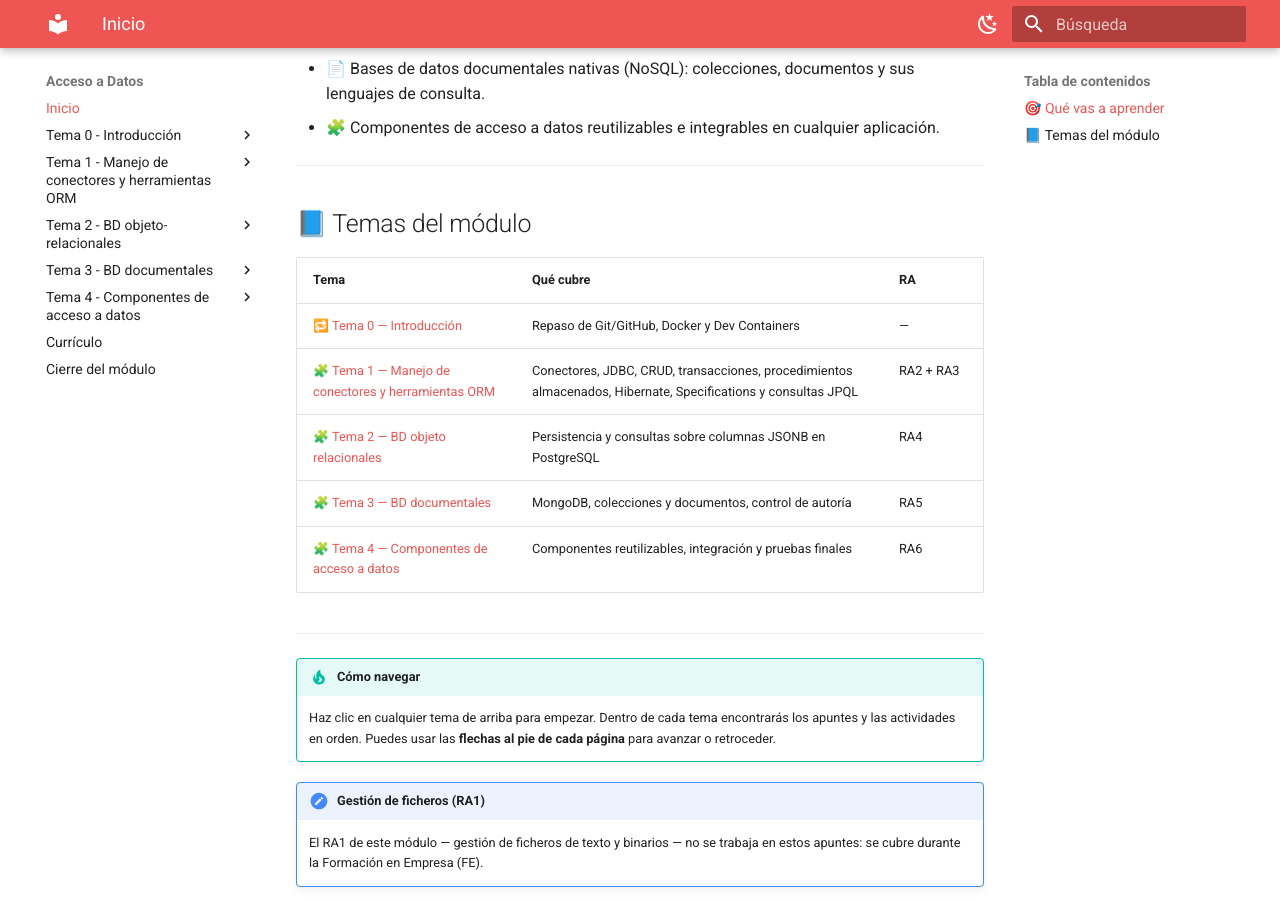
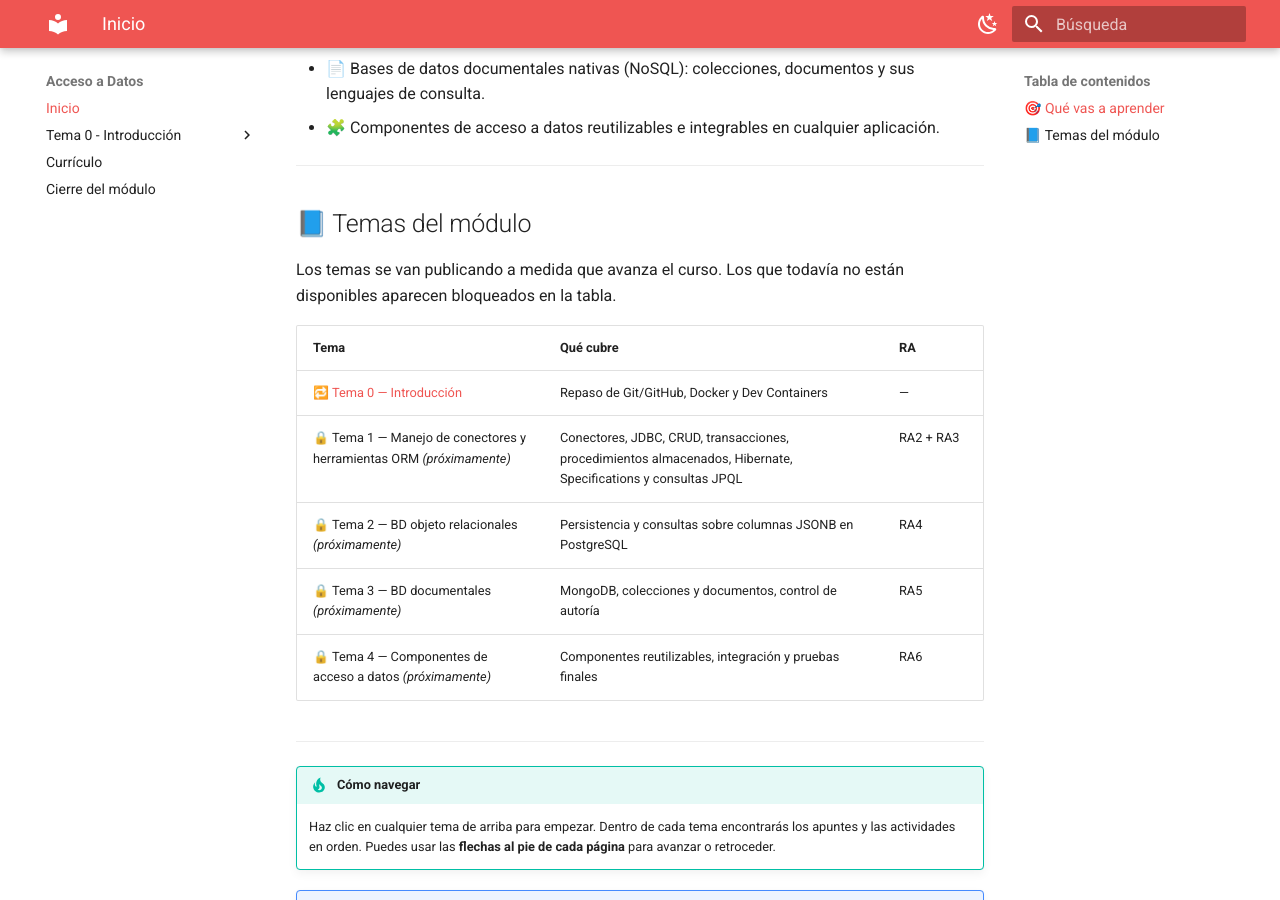
Before and after one commit to aitorventura/acceso-a-datos, an MkDocs documentation site: the page built from docs/index.md, in a window 1280 px wide and 900 px high, scrolled down 537 px. Built offline with MkDocs 1.6.1 and Material for MkDocs 9.7.7, drawn with Linux system fonts in a browser that asks for light colours; some of the changed lines change nothing that is shown.

Commit message:
Publica solo Tema 0 y deja Tema 1-4 bloqueados hasta que avance el curso

```diff
--- a/docs/index.md
+++ b/docs/index.md
@@ -18,13 +18,18 @@ En este módulo aprendes a que tus programas guarden y recuperen información de
 
 ## 📘 Temas del módulo
 
+Los temas se van publicando a medida que avanza el curso. Los que todavía no están disponibles aparecen bloqueados en la tabla.
+
 | Tema | Qué cubre | RA |
 |------|-----------|-----|
 | 🔁 [Tema 0 — Introducción](tema0/index.md) | Repaso de Git/GitHub, Docker y Dev Containers | — |
-| 🧩 [Tema 1 — Manejo de conectores y herramientas ORM](tema1/index.md) | Conectores, JDBC, CRUD, transacciones, procedimientos almacenados, Hibernate, Specifications y consultas JPQL | RA2 + RA3 |
-| 🧩 [Tema 2 — BD objeto relacionales](tema2/index.md) | Persistencia y consultas sobre columnas JSONB en PostgreSQL | RA4 |
-| 🧩 [Tema 3 — BD documentales](tema3/index.md) | MongoDB, colecciones y documentos, control de autoría | RA5 |
-| 🧩 [Tema 4 — Componentes de acceso a datos](tema4/index.md) | Componentes reutilizables, integración y pruebas finales | RA6 |
+| 🔒 Tema 1 — Manejo de conectores y herramientas ORM *(próximamente)* | Conectores, JDBC, CRUD, transacciones, procedimientos almacenados, Hibernate, Specifications y consultas JPQL | RA2 + RA3 |
+| 🔒 Tema 2 — BD objeto relacionales *(próximamente)* | Persistencia y consultas sobre columnas JSONB en PostgreSQL | RA4 |
+| 🔒 Tema 3 — BD documentales *(próximamente)* | MongoDB, colecciones y documentos, control de autoría | RA5 |
+| 🔒 Tema 4 — Componentes de acceso a datos *(próximamente)* | Componentes reutilizables, integración y pruebas finales | RA6 |
+
+<!-- Al desbloquear un tema (ver mkdocs.yml): cambia su fila de "🔒 Tema N — título *(próximamente)*"
+     a "[emoji] [Tema N — título](temaN/index.md)", igual que la fila del Tema 0. -->
 
 ---
 
--- a/mkdocs.yml
+++ b/mkdocs.yml
@@ -1,3 +1,15 @@
+# ── Desbloqueo progresivo de temas ──────────────────────────────────────────
+# Para publicar un tema nuevo cuando llegue su semana:
+#   1. Quita su línea de "exclude_docs" (abajo).
+#   2. Descomenta su bloque en "nav" (quita el "# " de cada línea de ese tema).
+#   3. mkdocs gh-deploy
+# Los temas listados en exclude_docs NO se generan en el sitio (ni siquiera por URL directa).
+exclude_docs: |
+  tema1/*
+  tema2/*
+  tema3/*
+  tema4/*
+
 site_name: Acceso a Datos
 
 theme:
@@ -51,59 +63,59 @@ nav:
           - Dev Containers:
               - Dev Containers: tema0/dev-containers.md
               - Actividad 0.7 - Tu primer Dev Container: tema0/actividad_0_7.md
-  - Tema 1 - Manejo de conectores y herramientas ORM:
-      - Tema 1 - Introducción: tema1/index.md
-      - Fundamentos de Spring Boot: tema1/spring-boot-fundamentos.md
-      - Conectores y protocolos:
-          - Conectores y protocolos: tema1/conectores-y-protocolos.md
-          - Actividad 1.1 - Docker Compose + PostgreSQL: tema1/actividad_1_1.md
-      - CRUD y transacciones:
-          - CRUD y transacciones: tema1/operaciones-crud-transacciones.md
-          - Actividad 1.2 - CRUD completo y DTOs: tema1/actividad_1_2.md
-      - JDBC puro:
-          - JDBC puro: tema1/jdbc-puro.md
-          - Actividad 1.3 - Acceso con JDBC puro: tema1/actividad_1_3.md
-      - Procedimientos almacenados:
-          - Procedimientos almacenados: tema1/procedimientos-almacenados.md
-          - Actividad 1.4 - Procedimiento con JdbcTemplate: tema1/actividad_1_4.md
-      - Hibernate a fondo - decisiones de mapeo y ciclo de vida: tema1/hibernate-a-fondo.md
-      - Consultas dinámicas - Specifications y paginación:
-          - Consultas dinámicas - Specifications y paginación: tema1/consultas-dinamicas.md
-          - Actividad 1.5 - Consultas con Specifications: tema1/actividad_1_5.md
-      - Consultas JPQL y transacciones:
-          - Consultas JPQL y transacciones: tema1/consultas-jpql-transacciones.md
-          - Actividad 1.6 - Ranking con @Query JPQL: tema1/actividad_1_6.md
-  - Tema 2 - BD objeto-relacionales:
-      - Tema 2 - Introducción: tema2/index.md
-      - Persistencia de objetos con JSONB:
-          - Persistencia de objetos con JSONB: tema2/persistencia-objetos-jsonb.md
-          - Actividad 2.1 - La columna detallesPlataforma: tema2/actividad_2_1.md
-      - Consultas sobre JSONB:
-          - Consultas sobre JSONB: tema2/consultas-jsonb.md
-          - Actividad 2.2 - Filtrar con jsonb_exists: tema2/actividad_2_2.md
-      - BD orientadas a objetos:
-          - BD orientadas a objetos: tema2/bd-orientadas-a-objetos.md
-          - Actividad 2.3 - Pruebas de integración, JSONB y errores: tema2/actividad_2_3.md
-  - Tema 3 - BD documentales:
-      - Tema 3 - Introducción: tema3/index.md
-      - Conexión a MongoDB:
-          - Conexión a MongoDB: tema3/conexion-mongodb.md
-          - Actividad 3.1 - Reseñas en MongoDB: tema3/actividad_3_1.md
-      - Colecciones documentales:
-          - Colecciones documentales: tema3/colecciones-documentales.md
-          - Actividad 3.2 - Tu propia colección documental: tema3/actividad_3_2.md
-      - Modificación de documentos:
-          - Modificación de documentos: tema3/modificacion-documentos.md
-          - Actividad 3.3 - PUT de reseñas con autoría: tema3/actividad_3_3.md
-  - Tema 4 - Componentes de acceso a datos:
-      - Tema 4 - Introducción: tema4/index.md
-      - Componentes:
-          - Componentes: tema4/componentes-conectores-orm.md
-          - Actividad 4.1 - CatalogoConsultaService: tema4/actividad_4_1.md
-          - Actividad 4.2 - Mismo patrón, otro motor: tema4/actividad_4_2.md
-      - Integración y pruebas:
-          - Integración y pruebas: tema4/integracion-y-pruebas.md
-          - Actividad 4.3 - Integración final del proyecto: tema4/actividad_4_3.md
+  # - Tema 1 - Manejo de conectores y herramientas ORM:
+  #     - Tema 1 - Introducción: tema1/index.md
+  #     - Fundamentos de Spring Boot: tema1/spring-boot-fundamentos.md
+  #     - Conectores y protocolos:
+  #         - Conectores y protocolos: tema1/conectores-y-protocolos.md
+  #         - Actividad 1.1 - Docker Compose + PostgreSQL: tema1/actividad_1_1.md
+  #     - CRUD y transacciones:
+  #         - CRUD y transacciones: tema1/operaciones-crud-transacciones.md
+  #         - Actividad 1.2 - CRUD completo y DTOs: tema1/actividad_1_2.md
+  #     - JDBC puro:
+  #         - JDBC puro: tema1/jdbc-puro.md
+  #         - Actividad 1.3 - Acceso con JDBC puro: tema1/actividad_1_3.md
+  #     - Procedimientos almacenados:
+  #         - Procedimientos almacenados: tema1/procedimientos-almacenados.md
+  #         - Actividad 1.4 - Procedimiento con JdbcTemplate: tema1/actividad_1_4.md
+  #     - Hibernate a fondo - decisiones de mapeo y ciclo de vida: tema1/hibernate-a-fondo.md
+  #     - Consultas dinámicas - Specifications y paginación:
+  #         - Consultas dinámicas - Specifications y paginación: tema1/consultas-dinamicas.md
+  #         - Actividad 1.5 - Consultas con Specifications: tema1/actividad_1_5.md
+  #     - Consultas JPQL y transacciones:
+  #         - Consultas JPQL y transacciones: tema1/consultas-jpql-transacciones.md
+  #         - Actividad 1.6 - Ranking con @Query JPQL: tema1/actividad_1_6.md
+  # - Tema 2 - BD objeto-relacionales:
+  #     - Tema 2 - Introducción: tema2/index.md
+  #     - Persistencia de objetos con JSONB:
+  #         - Persistencia de objetos con JSONB: tema2/persistencia-objetos-jsonb.md
+  #         - Actividad 2.1 - La columna detallesPlataforma: tema2/actividad_2_1.md
+  #     - Consultas sobre JSONB:
+  #         - Consultas sobre JSONB: tema2/consultas-jsonb.md
+  #         - Actividad 2.2 - Filtrar con jsonb_exists: tema2/actividad_2_2.md
+  #     - BD orientadas a objetos:
+  #         - BD orientadas a objetos: tema2/bd-orientadas-a-objetos.md
+  #         - Actividad 2.3 - Pruebas de integración, JSONB y errores: tema2/actividad_2_3.md
+  # - Tema 3 - BD documentales:
+  #     - Tema 3 - Introducción: tema3/index.md
+  #     - Conexión a MongoDB:
+  #         - Conexión a MongoDB: tema3/conexion-mongodb.md
+  #         - Actividad 3.1 - Reseñas en MongoDB: tema3/actividad_3_1.md
+  #     - Colecciones documentales:
+  #         - Colecciones documentales: tema3/colecciones-documentales.md
+  #         - Actividad 3.2 - Tu propia colección documental: tema3/actividad_3_2.md
+  #     - Modificación de documentos:
+  #         - Modificación de documentos: tema3/modificacion-documentos.md
+  #         - Actividad 3.3 - PUT de reseñas con autoría: tema3/actividad_3_3.md
+  # - Tema 4 - Componentes de acceso a datos:
+  #     - Tema 4 - Introducción: tema4/index.md
+  #     - Componentes:
+  #         - Componentes: tema4/componentes-conectores-orm.md
+  #         - Actividad 4.1 - CatalogoConsultaService: tema4/actividad_4_1.md
+  #         - Actividad 4.2 - Mismo patrón, otro motor: tema4/actividad_4_2.md
+  #     - Integración y pruebas:
+  #         - Integración y pruebas: tema4/integracion-y-pruebas.md
+  #         - Actividad 4.3 - Integración final del proyecto: tema4/actividad_4_3.md
   - Currículo: curriculum.md
   - Cierre del módulo: cierre.md
 
```
